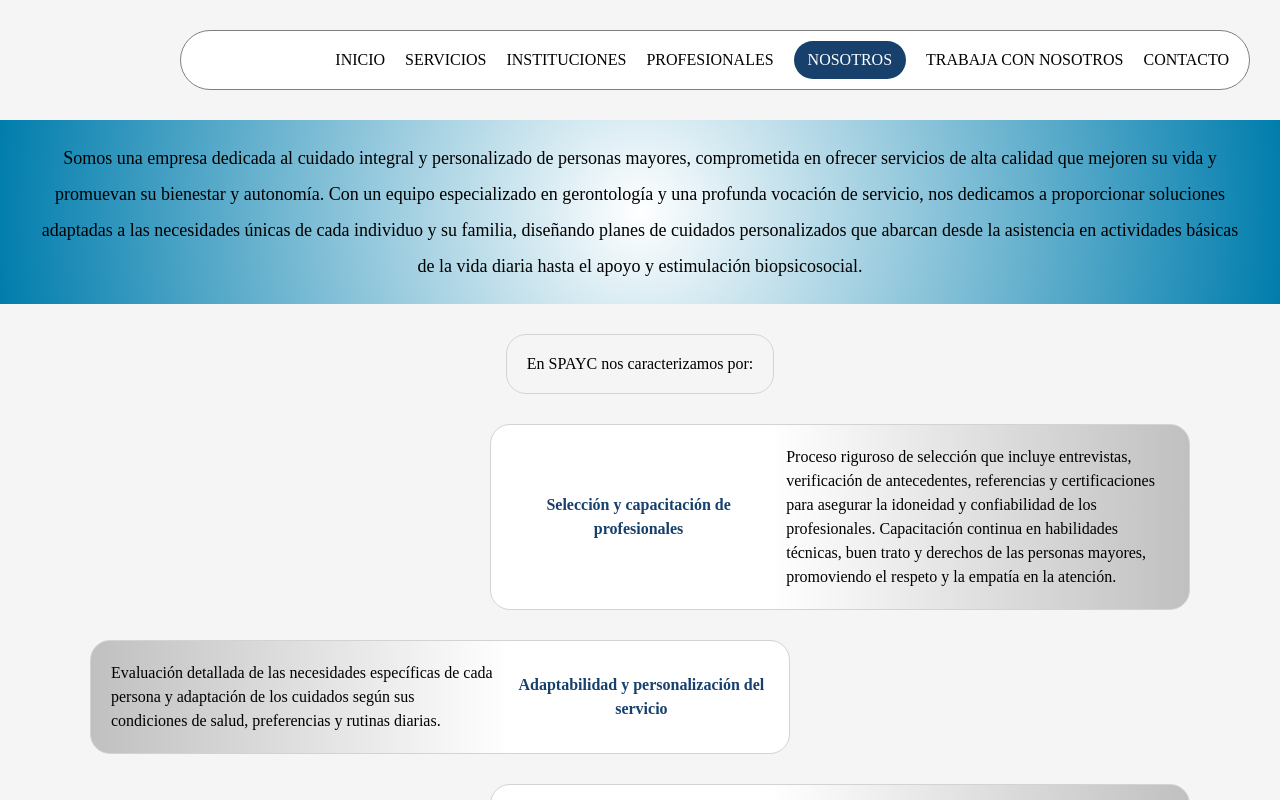
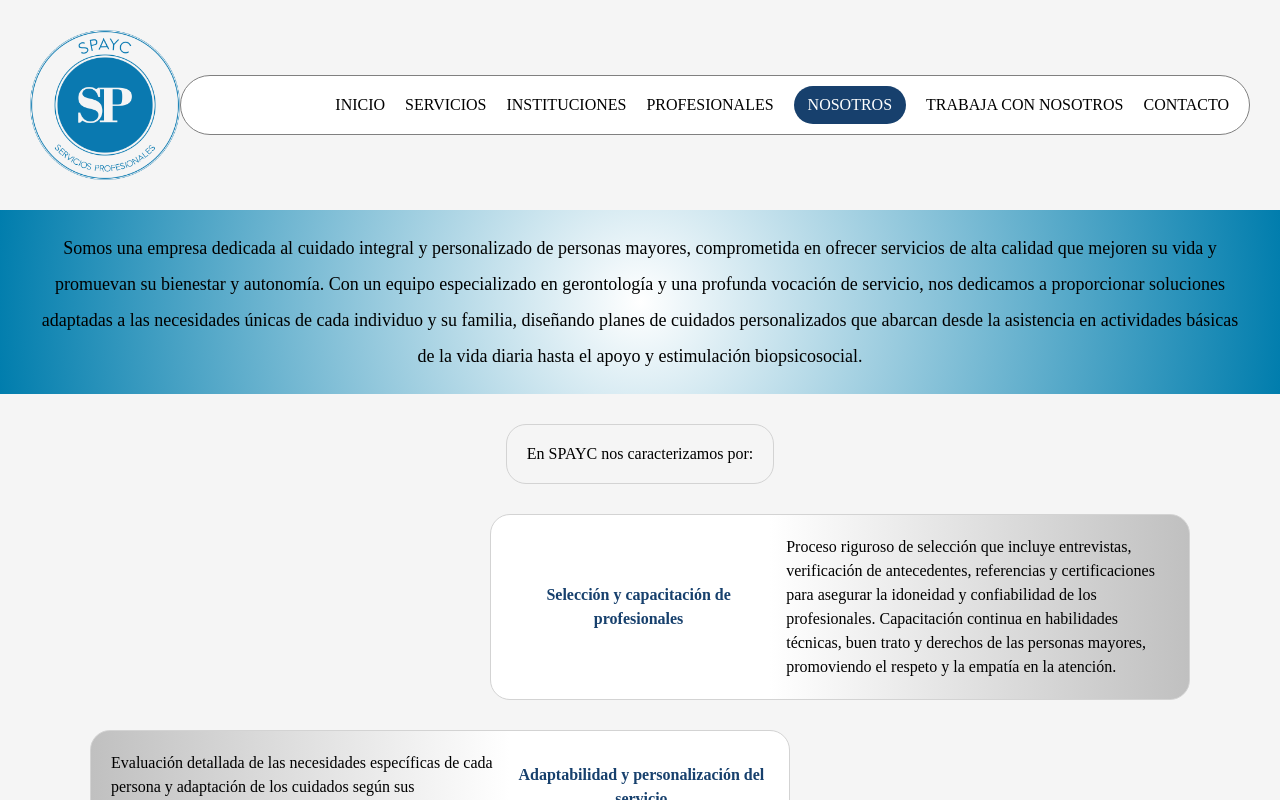
Before and after one commit to Gabriel9022/spayc-front, a React (Vite) app in the folder spayc-frontend/: page /nosotros in a window 1280 px wide. Shown: the top 800 px of the page. Built offline with nearby package versions, Linux system fonts and the light colour scheme.

Commit message:
adding first logo to header

```diff
--- a/spayc-frontend/src/Components/Header/Header.css
+++ b/spayc-frontend/src/Components/Header/Header.css
@@ -1,7 +1,25 @@
+.Header_content_container {
+    display: flex;
+    justify-content: space-between;
+    padding: 30px;
+}
+
+.Header_logo_container {
+    display: flex;
+    width: 150px;
+}
+
+.logo {
+    width: 100%;
+    align-self: center;
+}
+
 .Header_nav {
     display: flex;
     justify-content: flex-end;
-    padding: 30px;
+    align-self: center;
+    height: 120px;
+    padding: 30px 0;
 }
 
 .Header_nav_menu {
--- a/spayc-frontend/src/Components/Header/Header.tsx
+++ b/spayc-frontend/src/Components/Header/Header.tsx
@@ -1,10 +1,15 @@
 import React from 'react';
 import { NavLink } from 'react-router-dom';
+import logo from "../../assets/images/Header/SPAYC_logo.png"
 import './Header.css';
 
 const Header: React.FC = () => {
   return (
     <header className='Header' id='Header'>
+      <div className='Header_content_container'>
+        <div className='Header_logo_container'>
+          <img src={logo} alt="Logo SPAYC" className='logo' />
+        </div>
         <nav className='Header_nav'>
           <ul className='Header_nav_menu'>
             <li className='Header_nav_menu_item'>
@@ -30,6 +35,7 @@ const Header: React.FC = () => {
             </li>
           </ul>
         </nav>
+      </div>
     </header>
   )
 }
```
Also changed, not shown: spayc-frontend/src/assets/images/Header/SPAYC_logo.png (added), spayc-frontend/src/assets/images/Header/spayc_logo.svg (added). Lines whose indentation alone changed are shown as unchanged.
